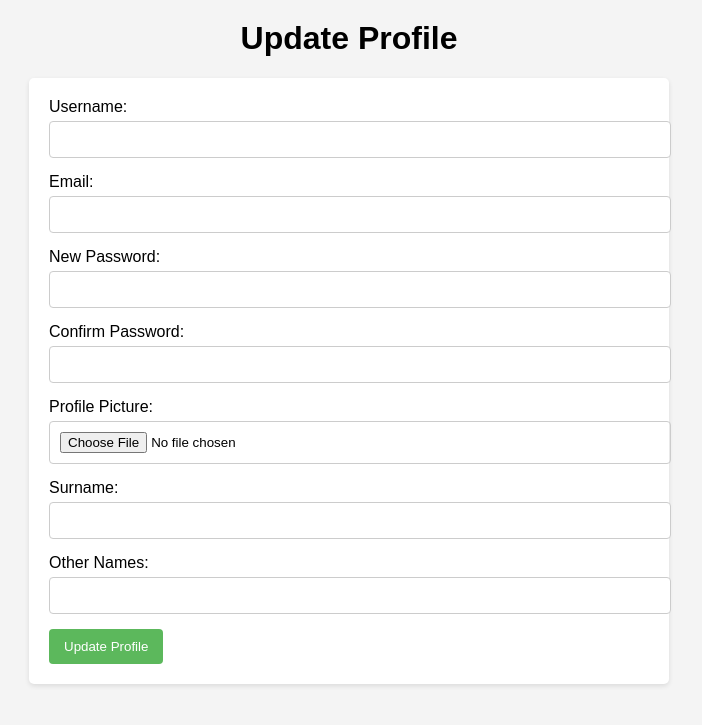
After one commit to Stanley471/SCHOOL-PORTAL, a PHP site: page /admin/update_profile.php in a window 1280 px wide. The commit adds this page. Shown: the top 725 px of the page, without its empty margins (291-993 px from the left). Run offline with PHP 8.4, Linux system fonts and the light colour scheme; the visitor is signed in with stand-in values (Sample User, id 1); data that the repository does not hold is empty; a stand-in replaces the project's code that opens the database connection.

Commit message:
ADDED update_profile.css

```diff
--- /dev/null
+++ b/admin/update_profile.php
@@ -0,0 +1,51 @@
+<?php
+session_start();
+// Check if the user is logged in and has the admin role
+if (!isset($_SESSION['username']) || $_SESSION['role'] !== 'admin') {
+    header("Location: admin_login.php");
+    exit();
+}
+// Include database connection
+require_once '../config/database.php'; // Adjust the path as necessary
+// Fetch the admin's current profile data
+$admin_username = $_SESSION['username'];
+$sql = "SELECT * FROM admin WHERE username = ?";
+$stmt = $conn->prepare($sql);
+?>
+
+<!DOCTYPE html>
+<html>
+<head>
+    <meta charset="UTF-8" />
+    <title>Update Profile</title>
+    <link rel="stylesheet" href="/SCHOOL_WEBSITE/assets/css/update_profile.css" />
+    <meta name="viewport" content="width=device-width, initial-scale=1.0" />
+</head>
+<body>
+    <h1>Update Profile</h1>
+    <form action="process_update_profile.php" method="POST">
+        <label for="username">Username:</label>
+        <input type="text" id="username" name="username" required />
+
+        <label for="email">Email:</label>
+        <input type="email" id="email" name="email" required />
+
+        <label for="password">New Password:</label>
+        <input type="password" id="password" name="password" />
+
+        <label for="confirm_password">Confirm Password:</label>
+        <input type="password" id="confirm_password" name="confirm_password" />
+
+        <label for="profile_picture">Profile Picture:</label>
+        <input type="file" id="profile_picture" name="profile_picture" />
+
+        <label for="surname">Surname:</label>
+        <input type="text" id="surname" name="surname" required />
+
+        <label for="other_names">Other Names:</label>
+        <input type="text" id="other_names" name="other_names" required />
+
+        <button type="submit">Update Profile</button>
+    </form>
+</body>
+</html>
--- a/admin_dashboard.php
+++ b/admin_dashboard.php
@@ -26,7 +26,7 @@ if (!isset($_SESSION['username']) || $_SESSION['role'] !== 'admin') {
       <li><a href="#"><i class="fas fa-user-graduate"></i> Students</a></li>
       <li><a href="#"><i class="fas fa-book"></i> Results</a></li>
       <li><a href="#"><i class="fas fa-chalkboard-teacher"></i> Staff</a></li>
-      <li><a href="#"><i class="fas fa-user"></i> Update Profile</a></li>
+      <li><a href="admin/update_profile.php"><i class="fas fa-user"></i> Update Profile</a></li>
       <li><a href="logout.php"><i class="fas fa-sign-out-alt"></i> Logout</a></li>
     </ul>
   </div>
--- /dev/null
+++ b/assets/css/update_profile.css
@@ -0,0 +1,49 @@
+body {
+    font-family: Arial, sans-serif;
+    background-color: #f4f4f4;
+    margin: 0;
+    padding: 0;
+}
+
+h1 {
+    text-align: center;
+    margin-top: 20px;
+}
+
+form {
+    max-width: 600px;
+    margin: 20px auto;
+    background: #fff;
+    padding: 20px;
+    border-radius: 5px;
+    box-shadow: 0 2px 5px rgba(0, 0, 0, 0.1);
+}
+
+label {
+    display: block;
+    margin-bottom: 5px;
+}
+
+input[type="text"],
+input[type="email"],
+input[type="password"],
+input[type="file"] {
+    width: 100%;
+    padding: 10px;
+    margin-bottom: 15px;
+    border: 1px solid #ccc;
+    border-radius: 4px;
+}
+
+button {
+    background: #5cb85c;
+    color: #fff;
+    border: none;
+    padding: 10px 15px;
+    border-radius: 4px;
+    cursor: pointer;
+}
+
+button:hover {
+    background: #4cae4c;
+}
```
